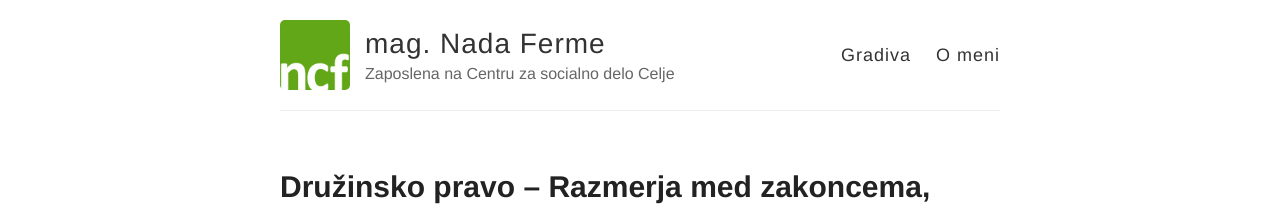
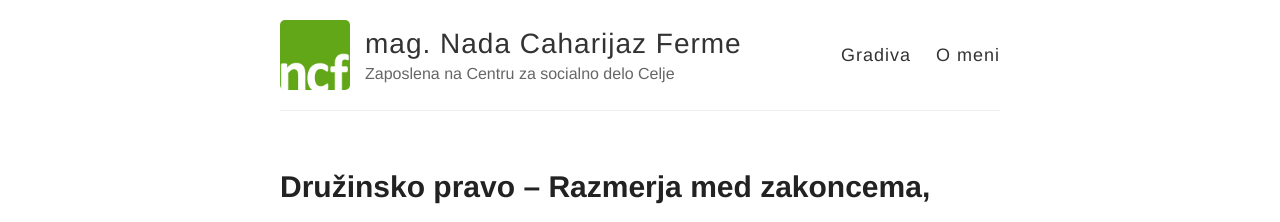
Before and after one commit to th0r88/nadafermesi, a Jekyll site: the page built from index.html, in a window 1280 px wide. Shown: the top 222 px of the page. Built offline with Jekyll 4.4.1, drawn with Linux system fonts in a browser that asks for light colours.

Commit message:
Update _config.yml

```diff
--- a/_config.yml
+++ b/_config.yml
@@ -3,7 +3,7 @@
 #
 
 # Name of your site (displayed in the header)
-name: mag. Nada Ferme
+name: mag. Nada Caharijaz Ferme
 
 # Short bio or description (displayed in the header)
 description: Zaposlena na Centru za socialno delo Celje
```
